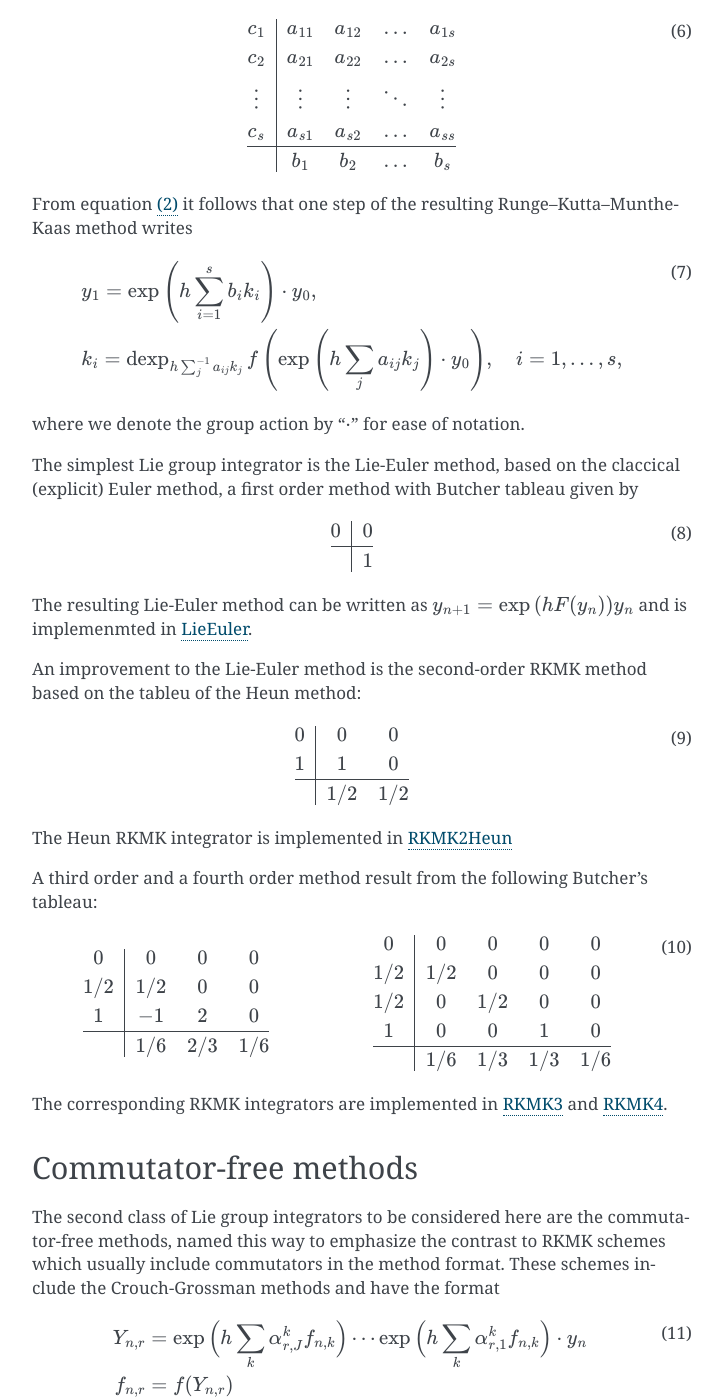
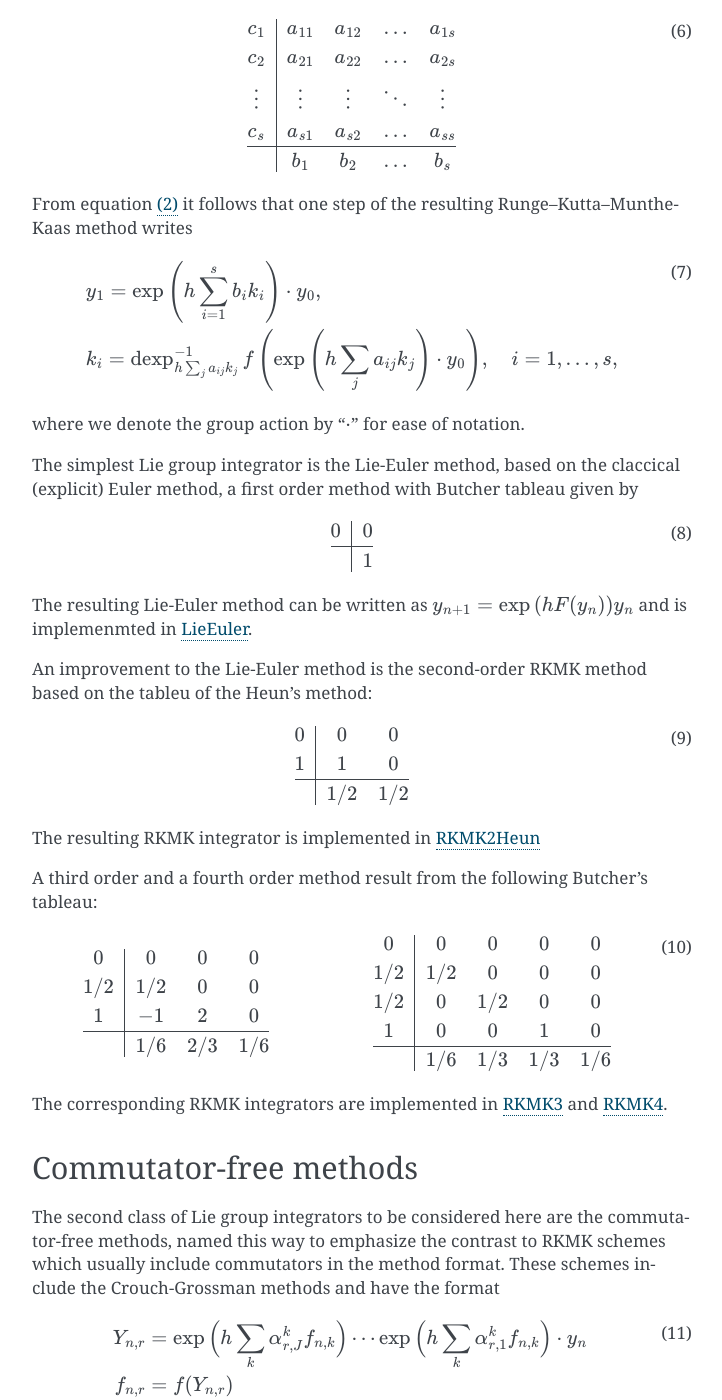
Before and after one commit to THREAD-3-2/RKMK_Commutator_free_integrators, a Sphinx documentation site: the page built from docs/int.rst, in a window 1280 px wide and 1400 px high, scrolled down 1484 px. Shown: the whole window, without its empty margins (388-1110 px from the left). Built offline with Sphinx 7.4.7, drawn with Linux system fonts in a browser that asks for light colours; pages that are not in the unit, such as notebooks, are missing from menus; some of the changed text lies outside the part shown.

Commit message:
typo dexpinv

```diff
--- a/docs/int.rst
+++ b/docs/int.rst
@@ -117,7 +117,7 @@ From equation :eq:`int2` it follows that one step of the resulting Runge–Kutta
 
     \begin{align}
     &y_1=\exp \left(h \sum_{i=1}^s b_i k_i\right) \cdot y_0,\\
-    &k_i=\operatorname{dexp}_{h \sum_j^{-1} a_{i j} k_j} f\left(\exp \left(h \sum_j a_{i j} k_j\right) \cdot y_0\right), \quad i=1, \ldots, s,
+    &k_i=\operatorname{dexp}^{-1}_{h \sum_j a_{i j} k_j} f\left(\exp \left(h \sum_j a_{i j} k_j\right) \cdot y_0\right), \quad i=1, \ldots, s,
     \end{align}
 
 where we denote the group action by ":math:`\cdot`" for ease of notation.
@@ -136,7 +136,7 @@ The simplest Lie group integrator is the Lie-Euler method, based on the claccica
 The resulting Lie-Euler method can be written as :math:`y_{n+1}=\exp \left(h F(y_n)\right) y_n` and is implemenmted in
 `LieEuler <https://github.com/THREAD-3-2/RKMK_Commutator_free_integrators/blob/main/src/integrators/LieEuler.m>`_.
 
-An improvement to the Lie-Euler method is the second-order RKMK method based on the tableu of the Heun method:
+An improvement to the Lie-Euler method is the second-order RKMK method based on the tableu of the Heun's method:
 
 .. math::
 
@@ -148,7 +148,7 @@ An improvement to the Lie-Euler method is the second-order RKMK method based on
     \end{array}
     \end{align}
 
-The Heun RKMK integrator is implemented in `RKMK2Heun <https://github.com/THREAD-3-2/RKMK_Commutator_free_integrators/blob/main/src/integrators/RKMK2Heun.m>`_
+The resulting RKMK integrator is implemented in `RKMK2Heun <https://github.com/THREAD-3-2/RKMK_Commutator_free_integrators/blob/main/src/integrators/RKMK2Heun.m>`_
 
 A third order and a fourth order method result from the following Butcher's tableau:
 
```
Also changed, not shown: other parts of docs/int.rst (+1 -1 lines).
